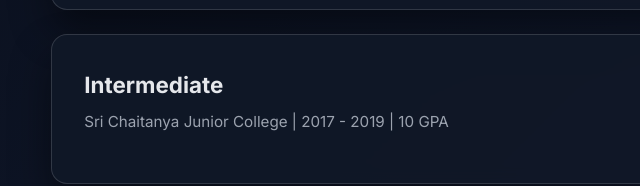
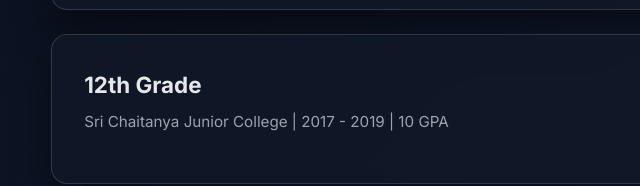
Before and after one commit to Vamsi-Teja-Chevula/vamsi-teja-chevula.github.io, a plain HTML site: page index.html in a window 1280 px wide. Shown: the part 1190-1376 px from the top of the page, 0-640 px from the left. Drawn offline with Linux system fonts and the light colour scheme.

Commit message:
Rename 'Intermediate' to '12th Grade'

```diff
--- a/index.html
+++ b/index.html
@@ -79,7 +79,7 @@ footer{text-align:center; padding:3rem 0; color:var(--muted); border-top:1px sol
 <div class="meta">NITK | 2019 - 2023</div>
 </div>
 <div class="card">
-<h4>Intermediate</h4>
+<h4>12th Grade</h4>
 <div class="meta">Sri Chaitanya Junior College | 2017 - 2019 | 10 GPA</div>
 </div>
 </section>
```
